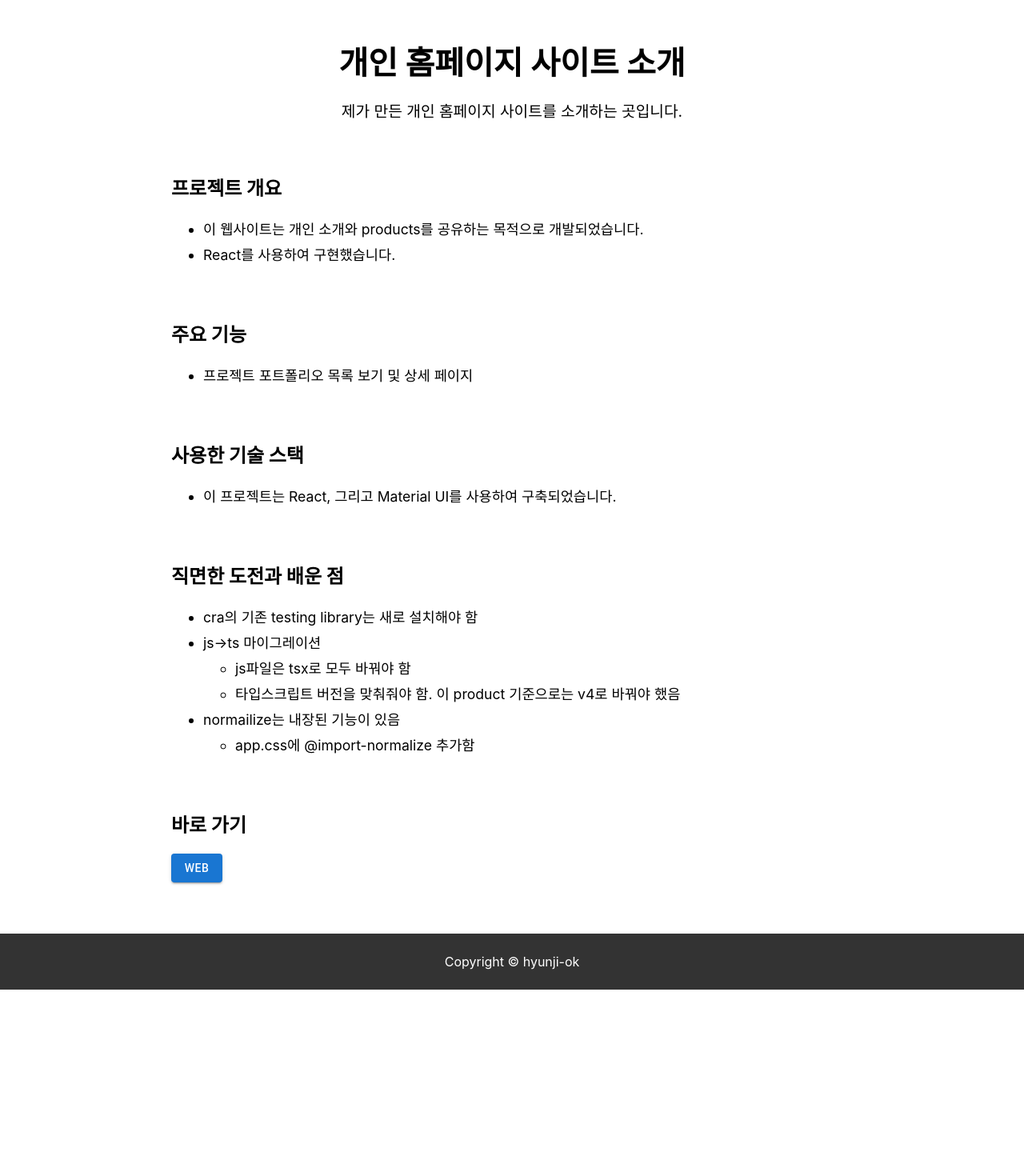
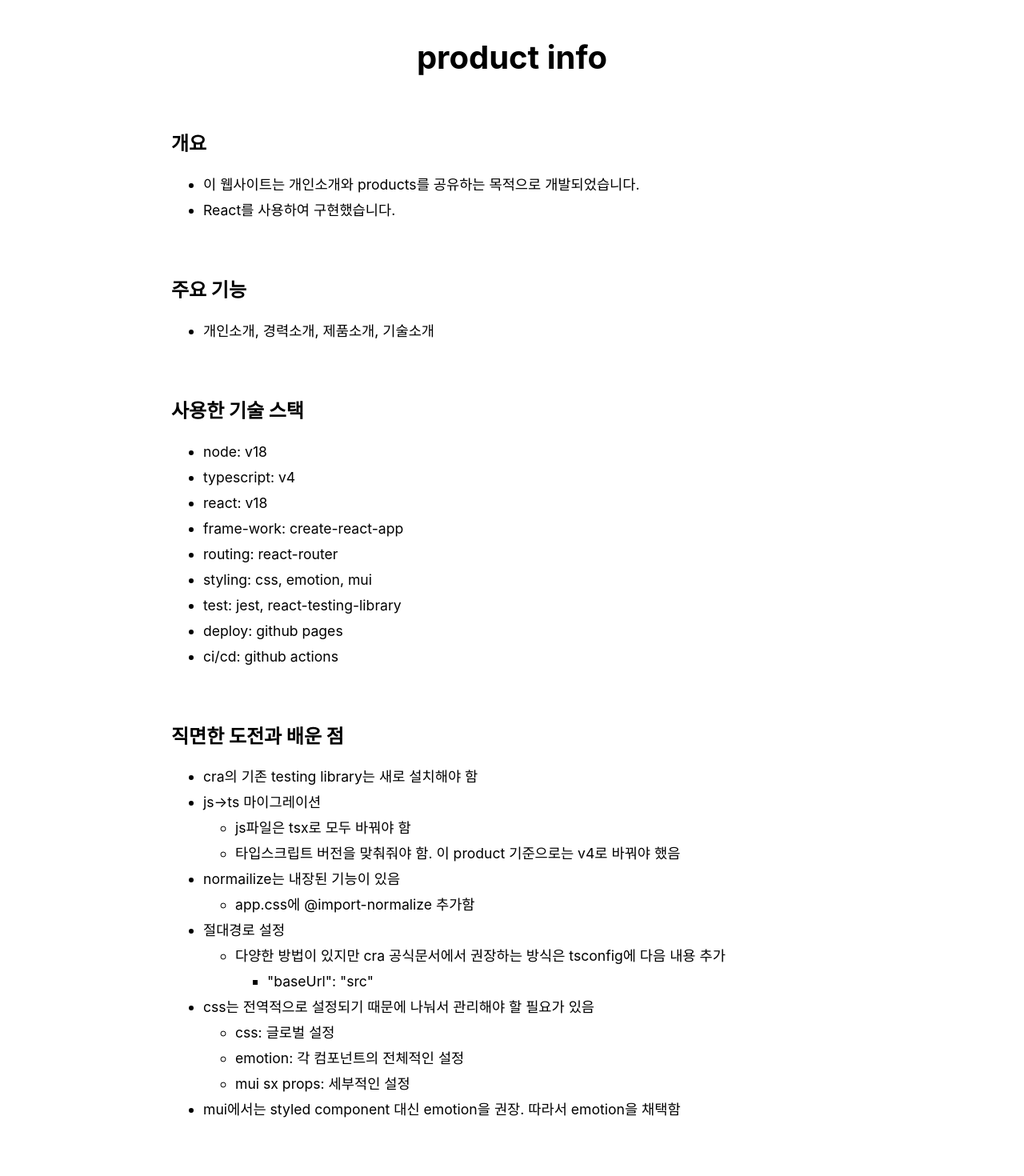
Before and after one commit to hyunji-ok/home, a React (Create React App) app: page /home/products/1 in a window 1280 px wide. Shown: the part 100-1570 px from the top of the page at 80% size. Before the commit the page ends 1337 px from the top, so only its background shows below. Built offline with nearby package versions, Linux system fonts and the light colour scheme.

Commit message:
feat: personalhomapage 페이지 내용 수정 및 carrier products 컴포넌트 수정

```diff
--- a/src/components/pages/main/Carriers.tsx
+++ b/src/components/pages/main/Carriers.tsx
@@ -72,14 +72,14 @@
             <AlertDialog company="성원애드피아" contents={swAdpiaConstents} >
               <div className="card">
                   <img src={carrier1} alt="carrier 1" />
-                  <h3>성원애드피아</h3>
+                  <h3>성원애드피아(클릭)</h3>
               </div>
             </AlertDialog>
 
             <AlertDialog company="플래티어" contents={plateerConstents} >
               <div className="card">
                   <img src={carrier2} alt="carrier 2" />
-                  <h3>플래티어</h3>
+                  <h3>플래티어(클릭)</h3>
               </div>
             </AlertDialog>
         </div>
--- a/src/components/pages/main/Products.tsx
+++ b/src/components/pages/main/Products.tsx
@@ -20,7 +20,7 @@
         <Link to={`products/personal-homepage`}>
           <div className="card">
             <img src={product2} alt="personal-homepage" />
-            <h3>개인 홈페이지</h3>
+            <h3>개인 홈페이지(클릭)</h3>
           </div>
         </Link>
       </div>
--- a/src/routes/products/PersonalHomepage.tsx
+++ b/src/routes/products/PersonalHomepage.tsx
@@ -29,20 +29,17 @@
           {/* 소개 */}
           <Box sx={{padding: '60px 0 0'}} textAlign="center">
             <h1>
-              개인 홈페이지 사이트 소개
+              product info
             </h1>
-            <p>
-              제가 만든 개인 홈페이지 사이트를 소개하는 곳입니다.
-            </p>
           </Box>
 
           {/* Project Overview */}
           <Box my={8}>
             <h2>
-              프로젝트 개요
+              개요
             </h2>
             <ul>
-              <li>이 웹사이트는 개인 소개와 products를 공유하는 목적으로 개발되었습니다.</li>
+              <li>이 웹사이트는 개인소개와 products를 공유하는 목적으로 개발되었습니다.</li>
               <li>React를 사용하여 구현했습니다.</li>
             </ul>
           </Box>
@@ -53,7 +50,7 @@
               주요 기능
             </h2>
             <ul>
-              <li>프로젝트 포트폴리오 목록 보기 및 상세 페이지</li>
+              <li>개인소개, 경력소개, 제품소개, 기술소개</li>
             </ul>
           </Box>
 
@@ -63,7 +60,15 @@
               사용한 기술 스택
             </h2>
             <ul>
-              <li>이 프로젝트는 React, 그리고 Material UI를 사용하여 구축되었습니다.</li>
+              <li>node: v18</li>
+              <li>typescript: v4</li>
+              <li>react: v18</li>
+              <li>frame-work: create-react-app</li>
+              <li>routing: react-router</li>
+              <li>styling: css, emotion, mui</li>
+              <li>test: jest, react-testing-library</li>
+              <li>deploy: github pages</li>
+              <li>ci/cd: github actions</li>
             </ul>
           </Box>
 
@@ -82,18 +87,30 @@
                 </ul>
               </li>
               <li>normailize는 내장된 기능이 있음</li>
-              <ul>
-                <li>app.css에 @import-normalize 추가함</li>
-              </ul>
-
-
+                <ul>
+                  <li>app.css에 @import-normalize 추가함</li>
+                </ul>
+              <li>절대경로 설정</li>
+                <ul>
+                  <li>다양한 방법이 있지만 cra 공식문서에서 권장하는 방식은 tsconfig에 다음 내용 추가</li>
+                  <ul>
+                    <li>"baseUrl": "src"</li>
+                  </ul>
+                </ul>
+              <li>css는 전역적으로 설정되기 때문에 나눠서 관리해야 할 필요가 있음</li>
+                <ul>
+                  <li>css: 글로벌 설정</li>
+                  <li>emotion: 각 컴포넌트의 전체적인 설정</li>
+                  <li>mui sx props: 세부적인 설정</li>
+                </ul>
+              <li>mui에서는 styled component 대신 emotion을 권장. 따라서 emotion을 채택함</li>
             </ul>
           </Box>
 
           {/* 외부링크 */}
           <Box my={8}>
             <h2>
-              바로 가기
+              바로 가기 링크
             </h2>
             <Button variant="contained" color="primary" href="https://hyunji-ok.github.io/home/" target="_blank">
               web
```
